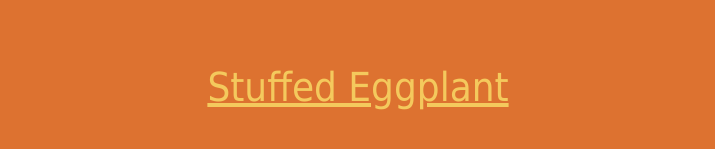
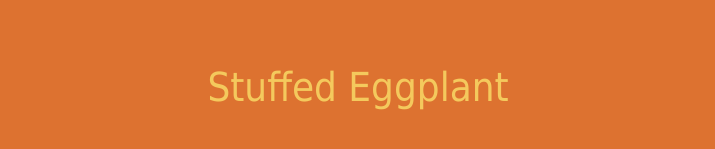
Before and after one commit to norhanlidasan/odin-recipes, a plain HTML site: page index.html in a window 1280 px wide. Shown: the part 187-336 px from the top of the page, without its empty margins (282-997 px from the left). Drawn offline with Linux system fonts and the light colour scheme.

Commit message:
Remove line under a tag

```diff
--- a/style.css
+++ b/style.css
@@ -12,6 +12,7 @@ h1{
 a {
   color: #f4c95d;
   font-size: 40px;
+  text-decoration: none;
 }
 
 .head, .list {
```
